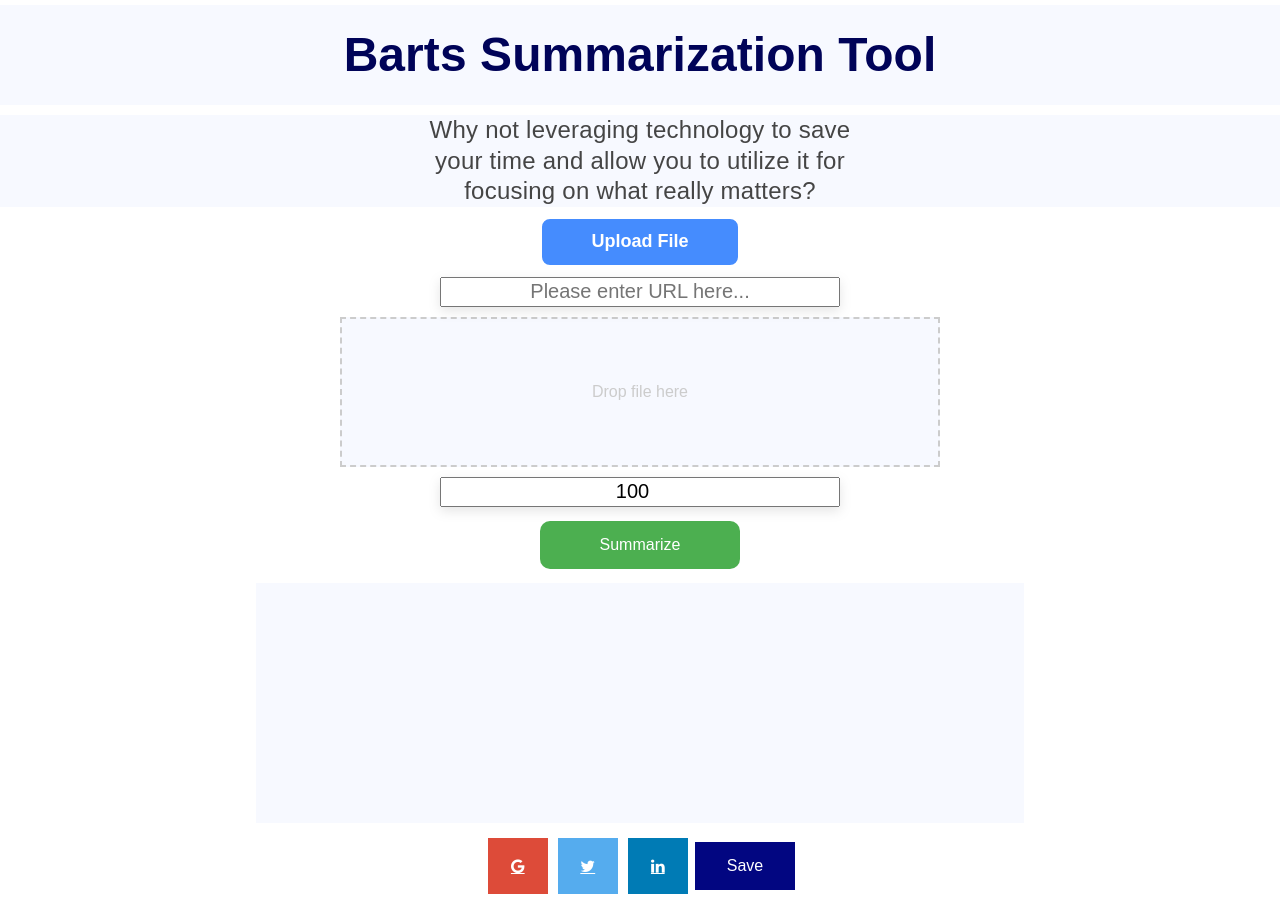
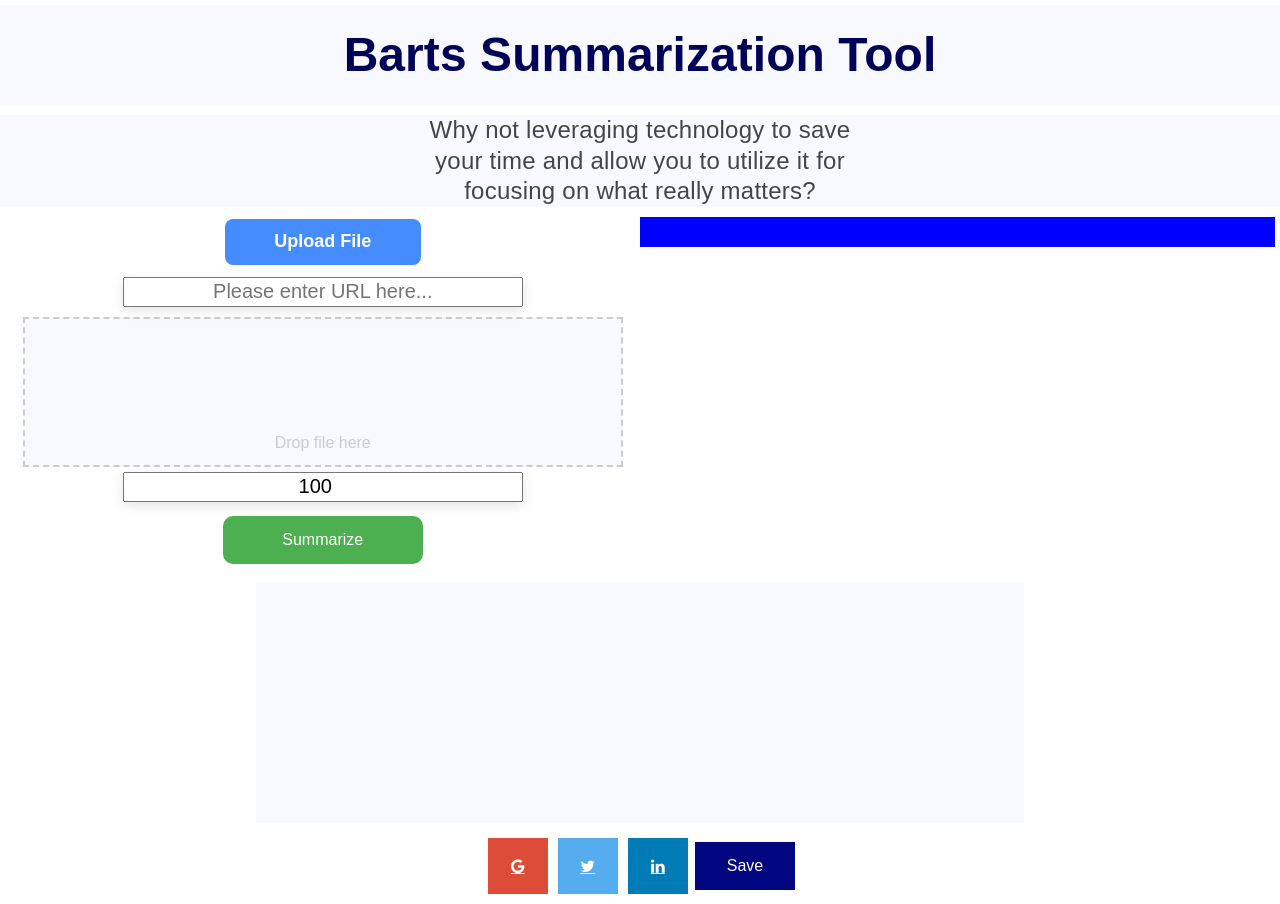
Before and after one commit to matannagar/Bard-Text-Summarization-Front, a React (Create React App) app: page / in a window 1280 px wide. Built offline with nearby package versions, Linux system fonts and the light colour scheme.

Commit message:
localStorage

```diff
--- a/src/App.js
+++ b/src/App.js
@@ -10,6 +10,8 @@ import ShareBar from './components/ShareBar';
 import Summarization from './components/Summarization';
 import Summarize from './components/Summarize';
 import usePost from './hooks/usePost';
+import History from './components/History';
+
 function App() {
 
   const { setFile,
@@ -21,11 +23,19 @@ function App() {
     <div className="App">
       <Header />
       <Introduction />
-      <UploadButton setFile={setFile} />
-      <UrlBar setUrl={setUrl} />
-      <Dragndrop setFile={setFile} />
-      <LimitWords />
-      <Summarize handleSubmit={post} />
+      <div className='container'>
+        <div className='right'>
+          <UploadButton setFile={setFile} />
+          <UrlBar setUrl={setUrl} />
+          <Dragndrop setFile={setFile} />
+          <LimitWords />
+          <Summarize handleSubmit={post} />
+        </div>
+        <div className='left'>
+          <div id="top-padding"></div>
+          <History summary={summary} />
+        </div>
+      </div>
       <Summarization
         fetchInProgress={fetchInProgress}
         summary={summary}
--- /dev/null
+++ b/src/components/History.js
@@ -0,0 +1,26 @@
+import React, { useEffect, useState } from 'react'
+
+function History({ summary }) {
+    const [item, setItem] = useState([])
+
+    useEffect(() => {
+        if (localStorage.getItem('items')) {
+            const items = JSON.parse(localStorage.getItem('items'));
+            const newItems = JSON.stringify([...items, summary])
+            setItem([...items, summary])
+            localStorage.setItem('items', newItems);
+        } else {
+            localStorage.setItem('items', JSON.stringify(summary));
+        }
+    }, [summary]);
+
+    return (
+        <div className='item history'>
+            {item.map(function (sum, index) {
+                if (sum !== '') return <li key={index}>{sum}</li>
+            })}
+        </div>
+    )
+}
+
+export default History
--- a/src/components/LimitWords.js
+++ b/src/components/LimitWords.js
@@ -2,7 +2,7 @@ import React from 'react'
 
 function LimitWords() {
     return (
-        <div className="item limitwords bar">
+        <div className="limitwords bar">
             <input type="number" defaultValue="100" min="100" step="10" placeholder='Required Summarys max words...' />
         </div>
     )
--- a/src/components/Summarize.js
+++ b/src/components/Summarize.js
@@ -2,7 +2,7 @@ import React from 'react'
 
 function Summarize({ handleSubmit }) {
     return (
-        <div className="item summarizeButton">
+        <div className="summarizeButton">
             <button onClick={handleSubmit}>Summarize</button>
         </div>
     )
--- a/src/components/uploads/Dragndrop.js
+++ b/src/components/uploads/Dragndrop.js
@@ -11,12 +11,10 @@ function Dragndrop({ setFile }) {
     })
 
     return (
-        <div className="item">
-            <div className="dragndrop">
-                <div {...getRootProps()}>
-                    <input {...getInputProps()} />
-                    <p>Drop file here</p>
-                </div>
+        <div className="dragndrop">
+            <div {...getRootProps()}>
+                <input {...getInputProps()} />
+                <p>Drop file here</p>
             </div>
         </div>
     )
--- a/src/components/uploads/UploadButton.js
+++ b/src/components/uploads/UploadButton.js
@@ -10,7 +10,7 @@ function UploadButton({ setFile }) {
 
 
     return (
-        <div className="item uploadButton">
+        <div className="uploadButton">
             <button onClick={handleClick}>Upload File</button>
             <input type="file" name="file"
                 onChange={(e) => setFile(e.target.files[0])}
--- a/src/components/uploads/UrlBar.js
+++ b/src/components/uploads/UrlBar.js
@@ -2,7 +2,7 @@ import React from 'react'
 
 function UrlBar({ setUrl }) {
     return (
-        <div className='item url bar'>
+        <div className='url bar'>
             <input type='text'
                 onChange={e => setUrl(e.target.value)}
                 placeholder='Please enter URL here...' ></input>
--- a/src/index.css
+++ b/src/index.css
@@ -191,3 +191,61 @@ h2 {
 .shareBar button:hover{
   opacity:0.7;
 }
+
+.container{
+  padding: 5px;
+  display: flex;
+  /* border: solid; */
+  align-items: center;
+}
+
+.left, .right{
+  flex: 1;
+}
+
+.left *, .right *{
+  justify-content: center;
+  text-align: center;
+  margin: auto;
+  margin-bottom: 5px;
+}
+
+.left{
+  overflow-y: auto;
+  /* border: solid; */
+  height: 356px;
+  width: 669px;
+}
+
+
+li:hover{
+  background-color: #7d87a5;
+}
+
+/* width */
+.left::-webkit-scrollbar {
+  width: 20px;
+}
+
+/* Track */
+.left::-webkit-scrollbar-track {
+  box-shadow: inset 0 0 5px grey;
+  border-radius: 10px;
+}
+
+/* Handle */
+.left::-webkit-scrollbar-thumb {
+  background: #7d87a5;
+  border-radius: 10px;
+}
+
+/* Handle on hover */
+.left::-webkit-scrollbar-thumb:hover {
+  background: #747f9e;
+}
+
+#top-padding {
+  background: blue;
+  height: 30px;
+  width: 100%;
+}
```
